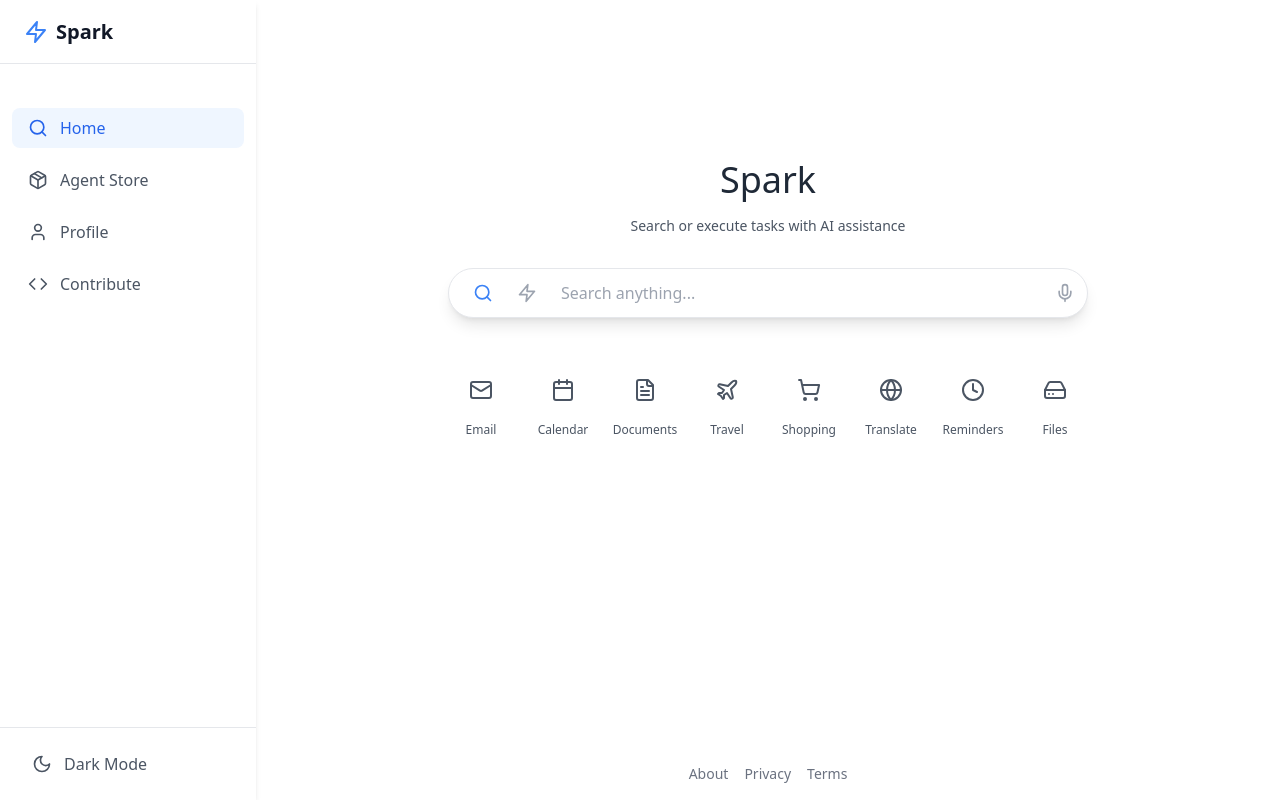
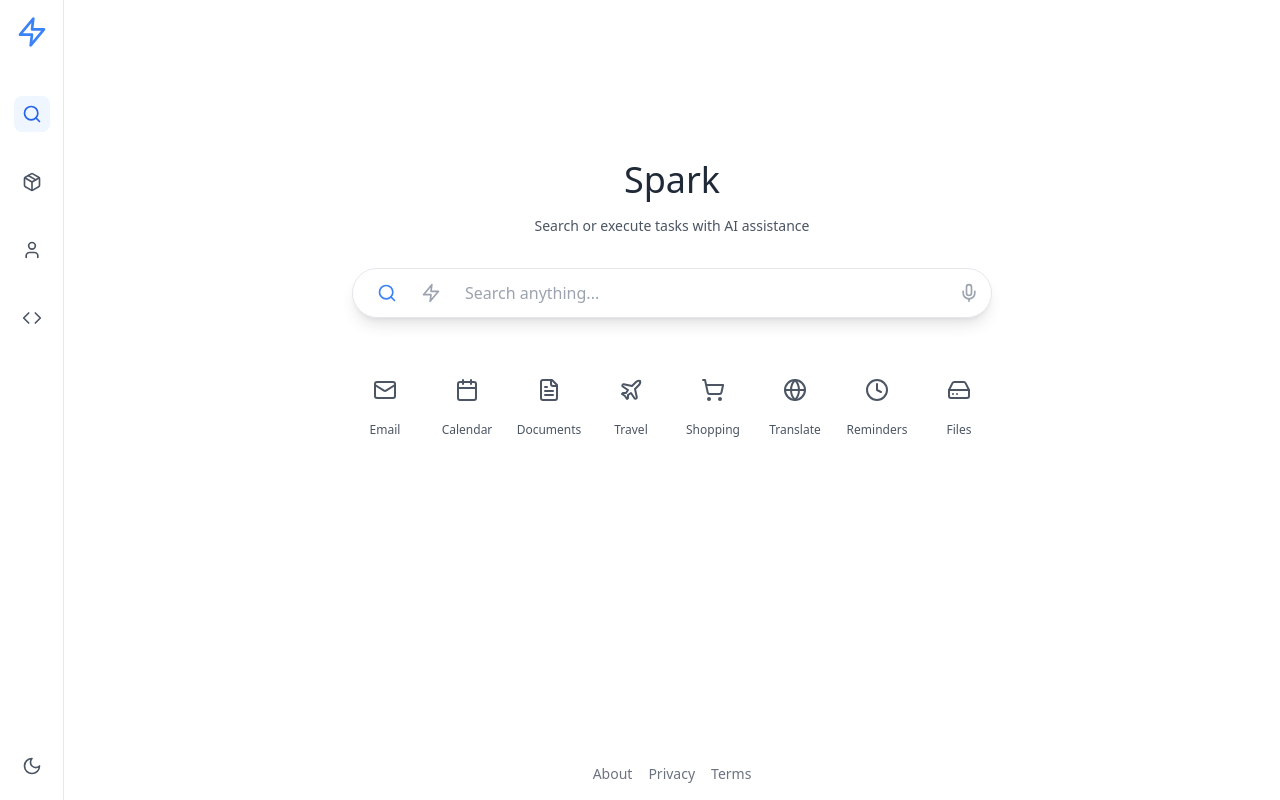
Before and after one commit to RagavRida/sprak, a React (Vite) app: page / in a window 1280 px wide. Built offline with nearby package versions, Linux system fonts and the light colour scheme.

Commit message:
Update Layout with Google-like sidebar

```diff
--- a/src/components/Layout.tsx
+++ b/src/components/Layout.tsx
@@ -5,14 +5,12 @@ import { Search, Zap, Package, User, Code, Menu, X, Moon, Sun } from 'lucide-rea
 export function Layout() {
   const [isMenuOpen, setIsMenuOpen] = useState(false);
   const [darkMode, setDarkMode] = useState(() => {
-    // Check if user previously set dark mode
     const savedMode = localStorage.getItem('darkMode');
     return savedMode ? JSON.parse(savedMode) : false;
   });
   const location = useLocation();
 
   useEffect(() => {
-    // Update dark mode class and save preference
     if (darkMode) {
       document.documentElement.classList.add('dark');
     } else {
@@ -26,15 +24,15 @@ export function Layout() {
   };
 
   const navItems = [
-    { path: '/', label: 'Home', icon: <Search className="h-5 w-5" /> },
-    { path: '/store', label: 'Agent Store', icon: <Package className="h-5 w-5" /> },
+    { path: '/', label: 'Search', icon: <Search className="h-5 w-5" /> },
+    { path: '/store', label: 'Store', icon: <Package className="h-5 w-5" /> },
     { path: '/profile', label: 'Profile', icon: <User className="h-5 w-5" /> },
     { path: '/contribute', label: 'Contribute', icon: <Code className="h-5 w-5" /> },
   ];
 
   return (
     <div className={darkMode ? 'dark' : ''}>
-      <div className="min-h-screen bg-gradient-to-br from-gray-50 to-gray-100 dark:from-gray-900 dark:to-gray-800 text-gray-900 dark:text-white">
+      <div className="min-h-screen bg-white dark:bg-gray-900">
         {/* Mobile navigation */}
         <nav className="bg-white dark:bg-gray-800 shadow-sm px-4 py-3 flex justify-between items-center md:hidden">
           <div className="flex items-center">
@@ -57,7 +55,7 @@ export function Layout() {
         {isMenuOpen && (
           <div className="fixed inset-0 z-50 md:hidden bg-white dark:bg-gray-800">
             <div className="flex flex-col h-full">
-              <div className="flex justify-between items-center px-4 py-3 border-b border-gray-200 dark:border-gray-700">
+              <div className="flex justify-between items-center px-4 py-3">
                 <div className="flex items-center">
                   <Zap className="h-6 w-6 text-blue-500" />
                   <span className="ml-2 font-bold text-xl">Spark</span>
@@ -72,23 +70,23 @@ export function Layout() {
                   <Link
                     key={item.path}
                     to={item.path}
-                    className={`flex items-center px-4 py-3 ${
+                    className={`flex items-center px-6 py-3 ${
                       location.pathname === item.path
-                        ? 'bg-blue-50 text-blue-600 dark:bg-gray-700 dark:text-blue-400'
-                        : 'text-gray-600 dark:text-gray-300'
+                        ? 'bg-gray-100 dark:bg-gray-750 text-blue-600'
+                        : 'text-gray-700 dark:text-gray-300'
                     }`}
                     onClick={() => setIsMenuOpen(false)}
                   >
                     {item.icon}
-                    <span className="ml-3">{item.label}</span>
+                    <span className="ml-4">{item.label}</span>
                   </Link>
                 ))}
               </div>
 
-              <div className="border-t border-gray-200 dark:border-gray-700 p-4">
+              <div className="p-4">
                 <button
                   onClick={toggleDarkMode}
-                  className="flex items-center w-full px-4 py-2 text-left text-gray-600 dark:text-gray-300 hover:bg-gray-100 dark:hover:bg-gray-700 rounded-lg"
+                  className="flex items-center w-full px-4 py-2 text-gray-700 dark:text-gray-300"
                 >
                   {darkMode ? (
                     <Sun className="h-5 w-5 mr-3" />
@@ -103,52 +101,57 @@ export function Layout() {
         )}
 
         {/* Desktop sidebar */}
-        <div className="hidden md:flex md:flex-col md:w-64 md:fixed md:inset-y-0 bg-white dark:bg-gray-800 shadow-md z-10">
+        <div className="hidden md:flex">
+          <div className="fixed top-0 left-0 h-full w-16 bg-white dark:bg-gray-800 border-r border-gray-200 dark:border-gray-700">
             <div className="flex flex-col h-full">
-            <div className="flex items-center h-16 px-6 border-b border-gray-200 dark:border-gray-700">
-              <Link to="/" className="flex items-center">
-                <Zap className="h-6 w-6 text-blue-500" />
-                <span className="ml-2 font-bold text-xl">Spark</span>
+              <Link to="/" className="flex justify-center py-4">
+                <Zap className="h-8 w-8 text-blue-500" />
               </Link>
-            </div>
 
-            <div className="flex-1 flex flex-col pt-5 pb-4 overflow-y-auto">
-              <nav className="px-3 mt-6 space-y-3">
+              <nav className="flex-1 flex flex-col items-center pt-8 space-y-8">
                 {navItems.map((item) => (
                   <Link
                     key={item.path}
                     to={item.path}
-                    className={`flex items-center px-4 py-2 rounded-lg transition-colors ${
+                    className={`p-2 rounded-lg transition-colors group relative ${
                       location.pathname === item.path
-                        ? 'bg-blue-50 text-blue-600 dark:bg-gray-700 dark:text-blue-400'
-                        : 'text-gray-600 dark:text-gray-300 hover:bg-gray-100 dark:hover:bg-gray-700'
+                        ? 'text-blue-600 bg-blue-50 dark:bg-gray-700'
+                        : 'text-gray-600 dark:text-gray-400 hover:bg-gray-100 dark:hover:bg-gray-700'
                     }`}
                   >
                     {item.icon}
-                    <span className="ml-3">{item.label}</span>
+                    <span className="absolute left-14 bg-gray-900 dark:bg-gray-700 text-white px-2 py-1 rounded text-sm opacity-0 group-hover:opacity-100 transition-opacity whitespace-nowrap">
+                      {item.label}
+                    </span>
                   </Link>
                 ))}
               </nav>
-            </div>
 
-            <div className="p-4 border-t border-gray-200 dark:border-gray-700">
+              <div className="py-4 flex justify-center">
                 <button
                   onClick={toggleDarkMode}
-                className="flex items-center w-full px-4 py-2 text-left text-gray-600 dark:text-gray-300 hover:bg-gray-100 dark:hover:bg-gray-700 rounded-lg transition-colors"
+                  className="p-2 rounded-lg text-gray-600 dark:text-gray-400 hover:bg-gray-100 dark:hover:bg-gray-700 transition-colors"
                 >
                   {darkMode ? (
-                  <Sun className="h-5 w-5 mr-3" />
+                    <Sun className="h-5 w-5" />
                   ) : (
-                  <Moon className="h-5 w-5 mr-3" />
+                    <Moon className="h-5 w-5" />
                   )}
-                {darkMode ? 'Light Mode' : 'Dark Mode'}
                 </button>
               </div>
             </div>
           </div>
 
           {/* Main content */}
-        <div className="md:pl-64">
+          <div className="flex-1 ml-16">
+            <main className="min-h-screen">
+              <Outlet />
+            </main>
+          </div>
+        </div>
+
+        {/* Mobile main content */}
+        <div className="md:hidden">
           <main className="min-h-screen">
             <Outlet />
           </main>
```
Lines whose indentation alone changed are shown as unchanged.
